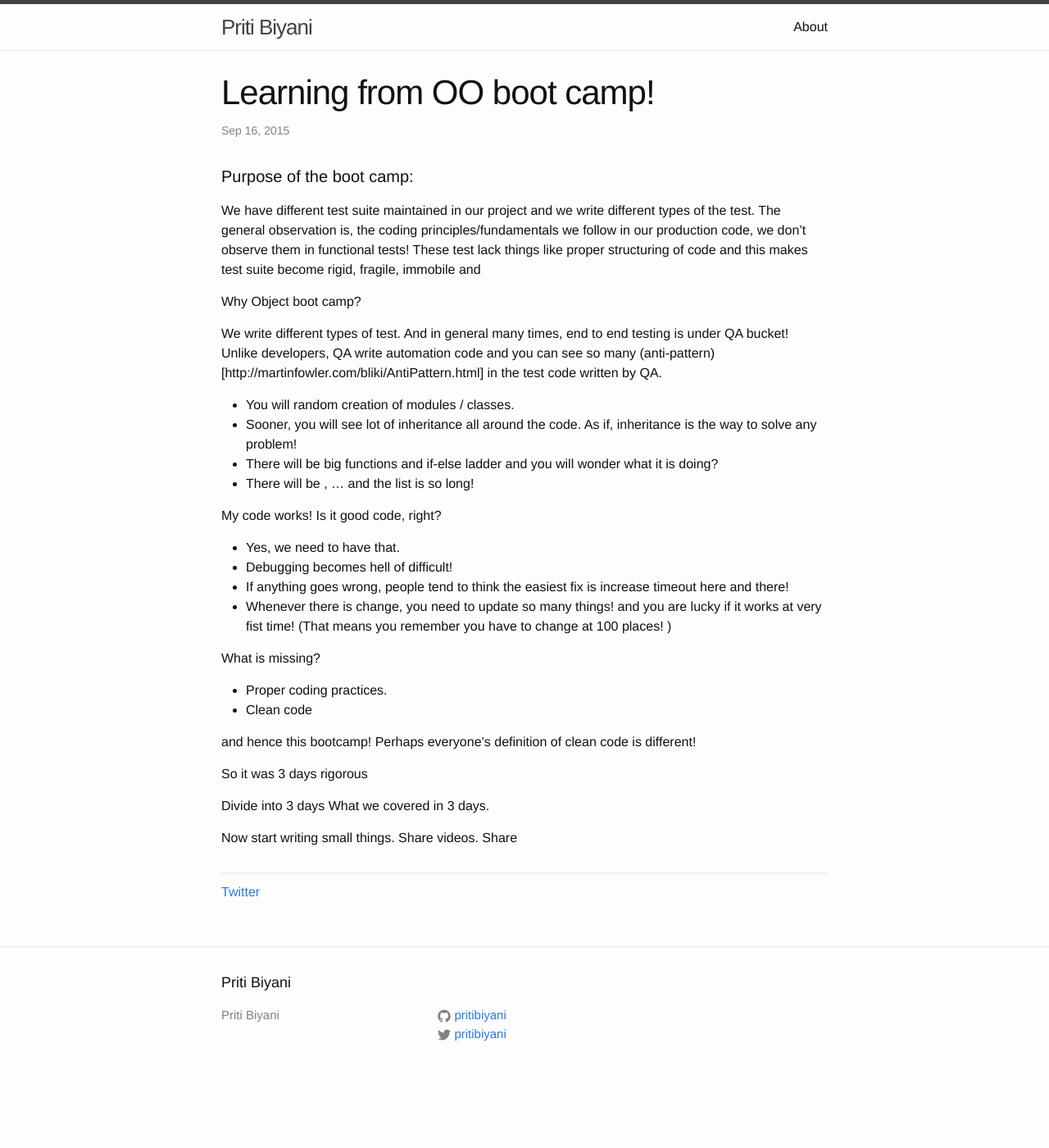
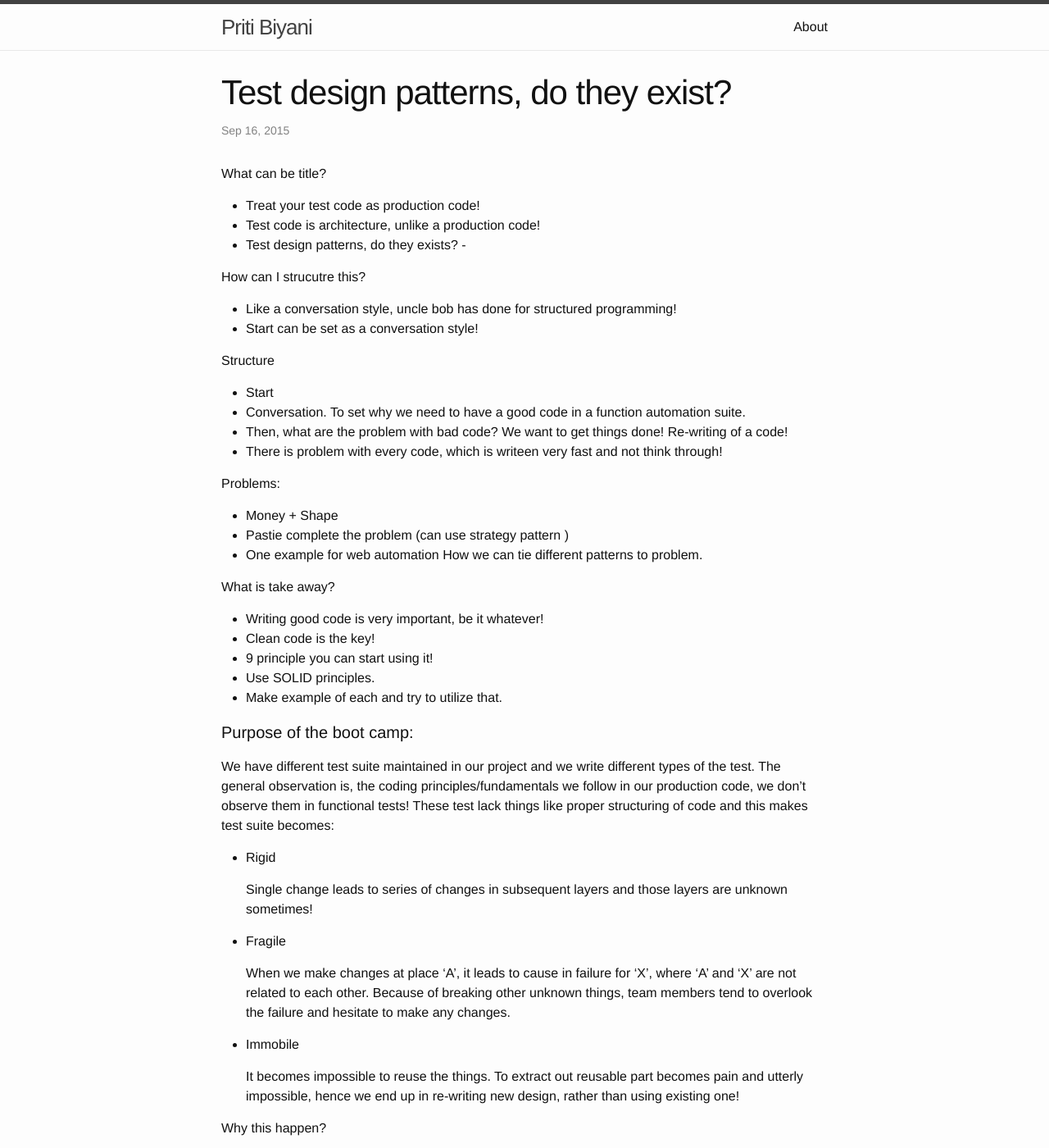
Before and after one commit to pritibiyani/pritibiyani.github.io, a Jekyll site: the page built from _posts/2015-09-16-learnings-from-oop-bootcamp-.markdown, in a window 1280 px wide and 1400 px high. Shown: the whole window at 82% size. Built offline with Jekyll 4.4.1, drawn with Linux system fonts in a browser that asks for light colours; comment, search, counter and statistics services are not loaded; some of the changed text lies outside the part shown.

Commit message:
Some thoughts, still need to finalize

```diff
--- a/_posts/2015-09-16-learnings-from-oop-bootcamp-.markdown
+++ b/_posts/2015-09-16-learnings-from-oop-bootcamp-.markdown
@@ -1,14 +1,70 @@
 ---
 layout: post
-title: Learning from OO boot camp!
+title: Test design patterns, do they exist?
 published: true
 categories:
 ---
 
+
+What can be title?
+
+ - Treat your test code as production code!
+ - Test code is architecture, unlike a production code!
+ - Test design patterns, do they exists?
+ -
+
+
+ How can I strucutre this?
+
+ - Like a conversation style, uncle bob has done for structured programming!
+ - Start can be set as a conversation style!
+
+Structure
+
+ - Start
+ - Conversation. To set why we need to have a good code in a function automation suite.
+ - Then, what are the problem with bad code? We want to get things done! Re-writing of a code!
+ - There is problem with every code, which is writeen very fast and not think through!
+
+Problems:
+
+  - Money + Shape
+  - Pastie  complete the problem (can use strategy pattern )
+  - One example for web automation  How we can tie different patterns to problem.
+
+
+What is take away?
+
+ - Writing good code is very important, be it whatever!
+ - Clean code is the key!
+ - 9 principle you can start using it!
+ - Use SOLID principles.
+ - Make example of each and try to utilize that.
+
 <h4> Purpose of the boot camp: </h4>
 
-We have different test suite maintained in our project and we write different types of the test. The general observation is, the coding principles/fundamentals we follow in our production code, we don't observe them in functional tests! These test lack things like proper structuring of code and this makes test suite become rigid, fragile, immobile and
+We have different test suite maintained in our project and we write different types of the test. The general observation is, the coding principles/fundamentals we follow in our production code, we don't observe them in functional tests! These test lack things like proper structuring of code and this makes test suite becomes:
 
+ - Rigid
+
+    Single change leads to series of changes in subsequent layers and those layers are unknown sometimes!
+
+ - Fragile
+
+    When we make changes at place 'A', it leads to cause in failure for 'X', where 'A' and 'X' are not related to each other. Because of breaking other unknown things, team members tend to overlook the failure and hesitate to make any changes.
+
+ - Immobile
+
+    It becomes impossible to reuse the things. To extract out reusable part becomes pain and utterly impossible, hence we end up in re-writing new design, rather than using existing one!
+
+Why this happen?
+- We don't think, we just implement!
+
+- My code is working, CI is green, all OK, right?
+
+-
+
+What are the reasons behind this
 
 
 Why Object boot camp?
```
